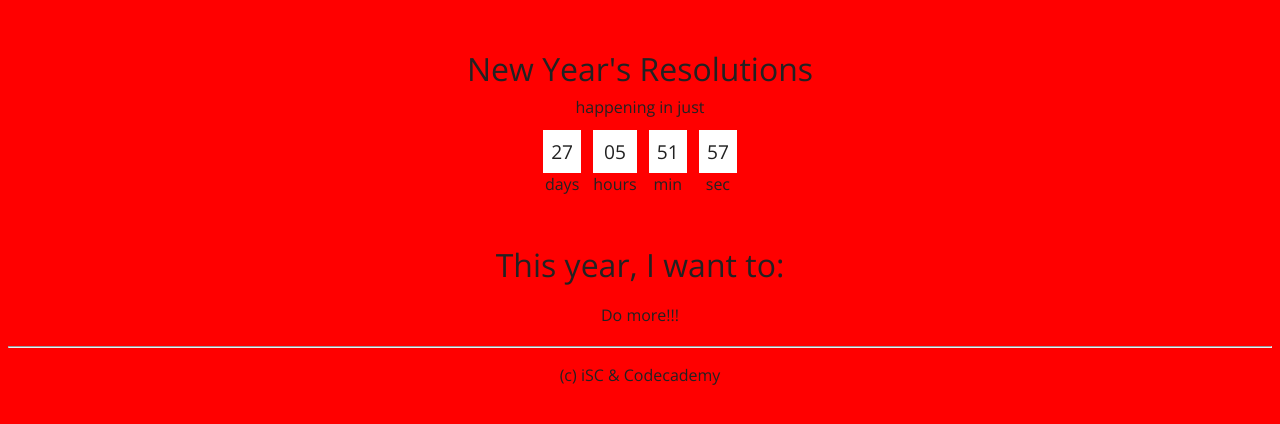
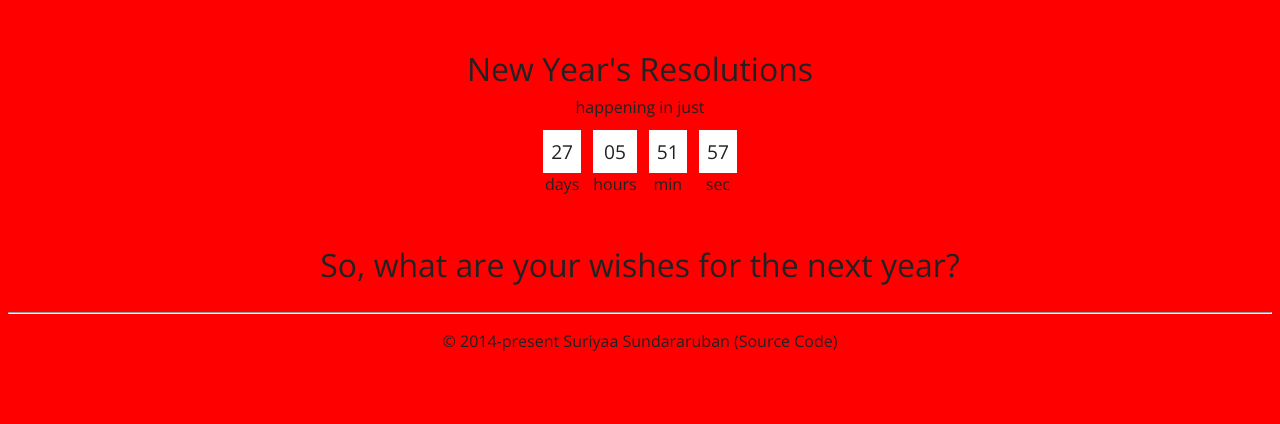
Before and after one commit to suriyaa/NYR, a plain HTML site: page index.html in a window 1280 px wide. Drawn offline with nearby package versions, Linux system fonts and the light colour scheme.

Commit message:
:tada: For 2017/2018

```diff
--- a/index.html
+++ b/index.html
@@ -5,7 +5,7 @@
 
 <!-- LINK -->
   <link rel='stylesheet' href='style.css'/>
-  <link href='http://fonts.googleapis.com/css?family=Open+Sans:400,300' rel='stylesheet' type='text/css'>
+  <link href='https://fonts.googleapis.com/css?family=Open+Sans:400,300' rel='stylesheet' type='text/css'>
 </head>
 <body>
   <section>
@@ -18,19 +18,14 @@
       <div><div id="s"></div>sec</div>
     </section>
 
-    <h1>This year, I want to:</h1>
-    <ol>
-      <li>
-        Do more!!!
-      </li>
-    </ol>
+    <h1>So, what are your wishes for the next year?</h1>
   </section>
 
   <script src='script.js'></script>
 
 <hr>
 
-<p>(c) iSC & Codecademy</p>
+  <p>&copy 2014-present <a href="https://about.suriyaa.tk">Suriyaa Sundararuban</a> (<a href="https://github.com/SuriyaaKudoIsc/NYR">Source Code</a>)</p>
 
 </body>
 </html>
```
